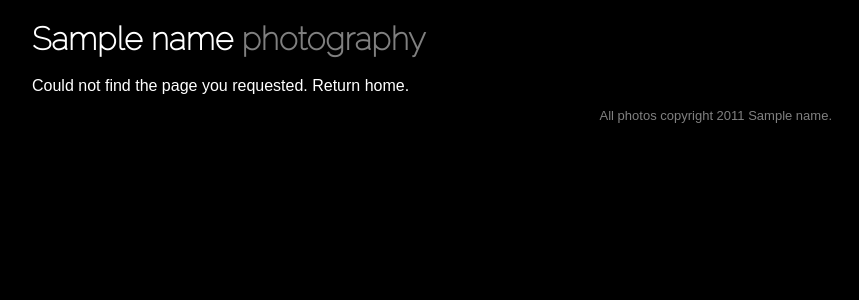
After one commit to jfinkels/ophot, a Flask app: template templates/page_not_found.html in a window 1280 px wide. The commit adds this page. Shown: the top 300 px of the page, without its empty margins (208-1067 px from the left). Run offline with Flask 2, Linux system fonts and the light colour scheme; the template is opened without the code that fills it: most values are stand-ins (such as "Sample title", 1, 10 or a date in 2020); some libraries are stand-ins or nearby versions.

Commit message:
added 404 landing page

```diff
--- a/ophot.py
+++ b/ophot.py
@@ -237,5 +237,9 @@ def delete_photo(photo_id):
     g.db.commit()
     return jsonify(deleted=True, photo_id=photo_id)
 
+@app.errorhandler(404)
+def page_not_found(error):
+    return render_template('page_not_found.html', name=name), 404
+
 if __name__ == '__main__':
     app.run()
--- a/static/style.css
+++ b/static/style.css
@@ -254,6 +254,10 @@ p.description {
   margin-top: 10px;
 }
 
+p.description a:hover {
+  text-decoration: underline;
+}
+
 span.drag {
   margin-left: 5px;
 }
--- /dev/null
+++ b/templates/page_not_found.html
@@ -0,0 +1,7 @@
+{% extends "layout.html" %}
+{% block content %}
+  <p class="description">
+    Could not find the page you requested.
+    <a href="{{ url_for('show_splash')}}">Return home</a>.
+  </p>
+{% endblock %}
```
